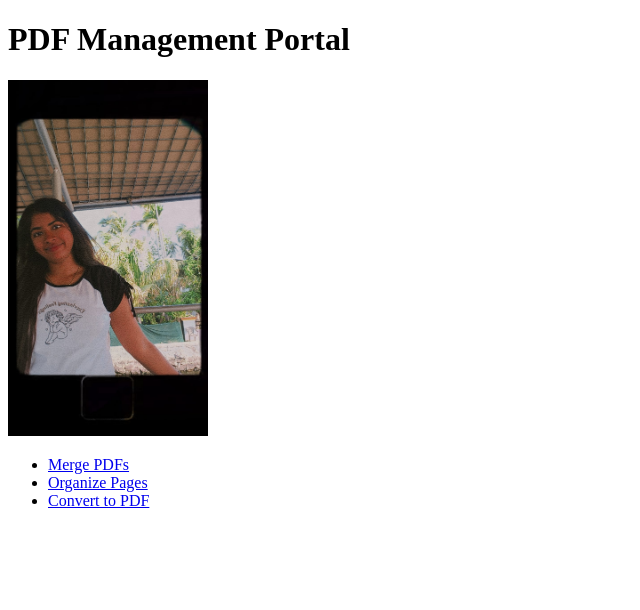
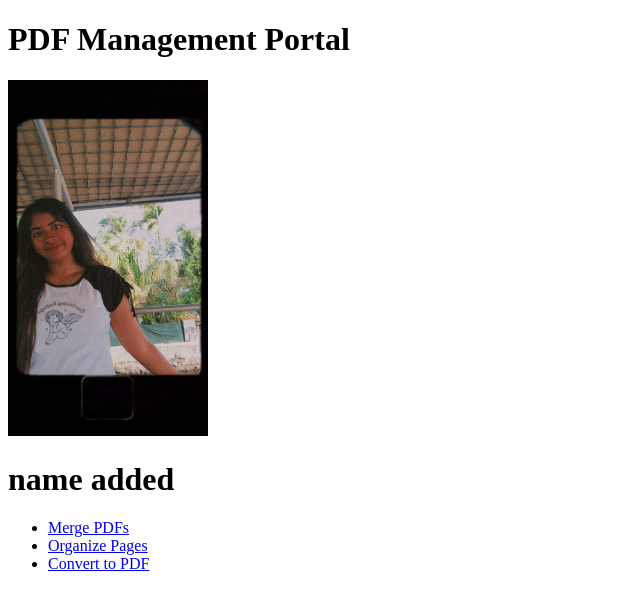
Before and after one commit to pavithra-ship-it/three, a plain HTML site: page index.html in a window 1280 px wide. Shown: the whole page, without its empty margins (0-640 px from the left). Drawn offline with Linux system fonts and the light colour scheme.

Commit message:
name added

```diff
--- a/index.html
+++ b/index.html
@@ -4,6 +4,7 @@
 <body>
 <h1>PDF Management Portal</h1>
 <img width="200px" src ="pavi.jpg"alt="">
+<h1>name added</h1>
 <ul>
   <li><a href="/merge">Merge PDFs</a></li>
   <li><a href="/organize">Organize Pages</a></li>
```
